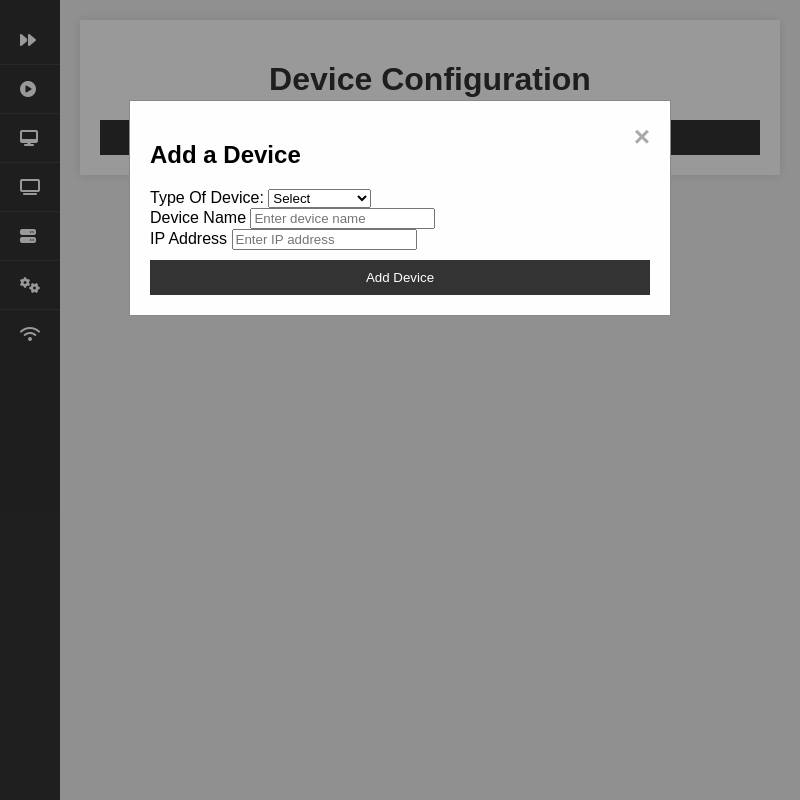
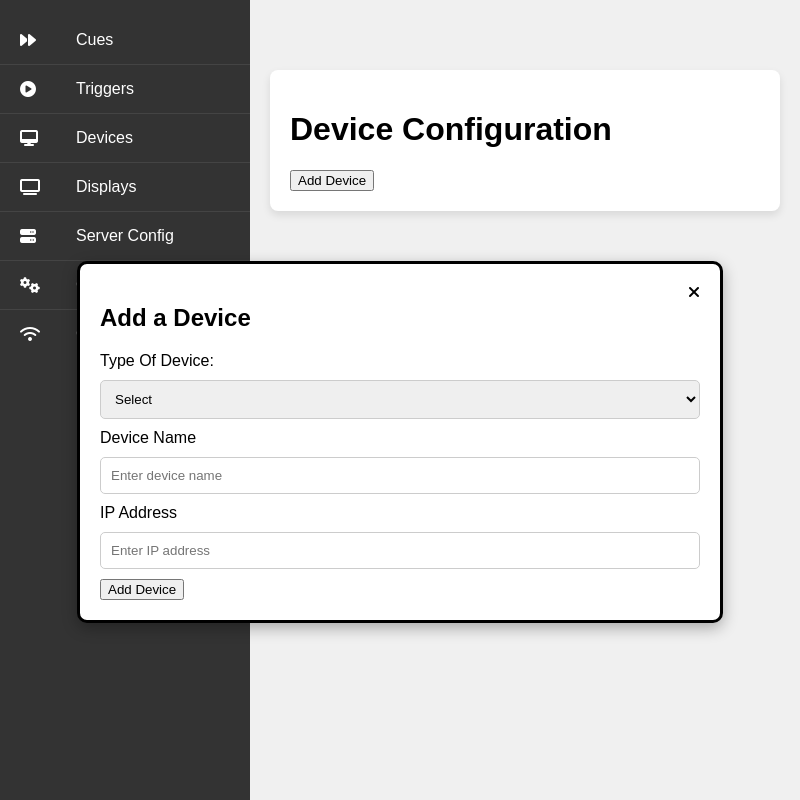
Before and after one commit to haydan64/LCue-Control, an Electron app: page html/devices.html in a window 800 px wide. Both pictures are taken after a click on the button "Add Device". Drawn offline with Linux system fonts and the light colour scheme.

Commit message:
Made devices.html use the main styles.css. Updated styles.css so that the modal styles aren't create-action specific.

```diff
--- a/html/devices.html
+++ b/html/devices.html
@@ -5,141 +5,7 @@
     <meta charset="UTF-8">
     <meta name="viewport" content="width=device-width, initial-scale=1.0">
     <title>Device Configuration</title>
-    <style>
-        body {
-            font-family: Arial, sans-serif;
-            background-color: #f0f0f0;
-            margin: 0px;
-            padding: 0px;
-            display: grid;
-            grid-template-columns: min-content auto;
-        }
-
-        .main {
-            padding: 20px;
-        }
-
-        .container {
-            max-width: 800px;
-            margin: auto;
-            background: #fff;
-            padding: 20px;
-            box-shadow: 0 0 10px rgba(0, 0, 0, 0.1);
-        }
-
-        h1 {
-            text-align: center;
-            color: #333;
-        }
-
-        .device-list {
-            list-style: none;
-            padding: 0;
-            margin: 20px 0;
-        }
-
-        .device-item {
-            background: #e9e9e9;
-            margin: 10px 0;
-            padding: 10px;
-            border: 1px solid #ccc;
-            position: relative;
-        }
-
-        .device-item h3 {
-            margin: 0;
-        }
-
-        .device-item p {
-            margin: 5px 0;
-        }
-
-        .device-actions {
-            position: absolute;
-            top: 10px;
-            right: 10px;
-        }
-
-        .device-actions button {
-            margin-left: 10px;
-            padding: 5px 10px;
-            background: #333;
-            color: white;
-            border: none;
-            cursor: pointer;
-        }
-
-        .btn {
-            display: block;
-            width: 100%;
-            padding: 10px;
-            background: #333;
-            color: white;
-            text-align: center;
-            text-decoration: none;
-            border: none;
-            cursor: pointer;
-            margin-top: 10px;
-            transition-duration: 0.25s;
-        }
-
-        .btn:hover {
-            background: #555;
-        }
-
-        /* Modal styling */
-        .modal {
-            display: none;
-            position: fixed;
-            z-index: 1;
-            left: 0;
-            top: 0;
-            width: 100%;
-            height: 100%;
-            background-color: rgba(0, 0, 0, 0.4);
-            padding-top: 60px;
-        }
-
-        .modal-content {
-            background-color: #fefefe;
-            margin: 5% auto;
-            padding: 20px;
-            border: 1px solid #888;
-            width: 80%;
-            max-width: 500px;
-        }
-
-        .close {
-            color: #aaa;
-            float: right;
-            font-size: 28px;
-            font-weight: bold;
-        }
-
-        .close:hover,
-        .close:focus {
-            color: black;
-            text-decoration: none;
-            cursor: pointer;
-        }
-
-        .form-group {
-            margin-bottom: 15px;
-        }
-
-        .form-group label {
-            display: block;
-            margin-bottom: 5px;
-            color: #333;
-        }
-
-        .form-group input[type="text"],
-        .form-group select {
-            width: 100%;
-            padding: 10px;
-            box-sizing: border-box;
-        }
-    </style>
+    <link rel="stylesheet" href="styles.css">
     <link rel="stylesheet" href="nav-styles.css">
     <link rel="stylesheet" href="fontawesome-free-6.6.0-web/css/all.min.css">
     <script src="displayNav.js"></script>
@@ -171,9 +37,12 @@
         </div>
 
         <!-- Modal for adding a new device -->
-        <div id="addDeviceModal" class="modal">
+        <dialog id="addDeviceModal" class="modal">
             <div class="modal-content">
-                <span class="close" onclick="closeModal()">&times;</span>
+                <span class="modal-close" onclick="closeModal()" title="Close Modal">
+                    <i class="fa-solid fa-xmark"></i>
+                    <span class="sr-only">Close Modal</span>
+                </span>
                 <h2>Add a Device</h2>
                 <div>
                     <label for="deviceProtocol">Type Of Device:</label>
@@ -204,8 +73,8 @@
 
                 <button class="btn" onclick="addDevice()">Add Device</button>
             </div>
-        </div>
-        <div id="editDeviceModal" class="modal">
+        </dialog>
+        <dialog id="editDeviceModal" class="modal">
             <div class="modal-content">
                 <span class="close" onclick="closeModal()">&times;</span>
                 <h2>Edit Device</h2>
@@ -237,7 +106,7 @@
 
                 <button class="btn" onclick="editDevice()">Save</button>
             </div>
-        </div>
+        </dialog>
     </div>
 
     <script>
--- a/html/styles.css
+++ b/html/styles.css
@@ -11,6 +11,21 @@
     width: 100%;
     padding: 20px;
     box-sizing: border-box;
+}
+
+.center {
+    display: flex;
+    align-items: center;
+}
+
+.container {
+    max-width: 800px; /* Adjust size as needed */
+    margin: 50px auto; /* Center the container */
+    padding: 20px; /* Inner spacing */
+    background-color: #fff; /* Background color */
+    box-shadow: 0 4px 8px rgba(0, 0, 0, 0.1); /* Slight shadow for floating effect */
+    border-radius: 8px; /* Rounded corners */
+    transition: transform 0.3s ease, box-shadow 0.3s ease; /* Smooth transition */
 }
 
 .top-bar {
@@ -59,7 +74,7 @@
 }
 
 
-.create-action-modal {
+.modal {
     padding: 20px;
     width: 80%;
     overflow-y: scroll;
@@ -71,7 +86,13 @@
     border-radius: 10px;
 }
 
-.create-action-close-btn {
+.modal-close {
+    position: absolute;
+    top: 20px;
+    right: 20px;
+}
+
+.modal-close-btn {
     font-size: 30px;
     font-weight: bold;
     color: #aaa;
@@ -79,21 +100,21 @@
     cursor: pointer;
 }
 
-.create-action-close-btn:hover {
+.modal-close-btn:hover {
     color: black;
 }
 
-.create-action-modal label,
-.create-action-modal select,
-.create-action-modal input,
+.modal label,
+.modal select,
+.modal input,
 .create-action-action-btn {
     display: block;
     width: 100%;
     margin: 10px 0;
 }
 
-.create-action-modal select,
-.create-action-modal input {
+.modal select,
+.modal input {
     padding: 10px;
     box-sizing: border-box;
     border: 1px solid #ccc;
```
Also changed, not shown: html/cues.html (+1 -1 lines).
